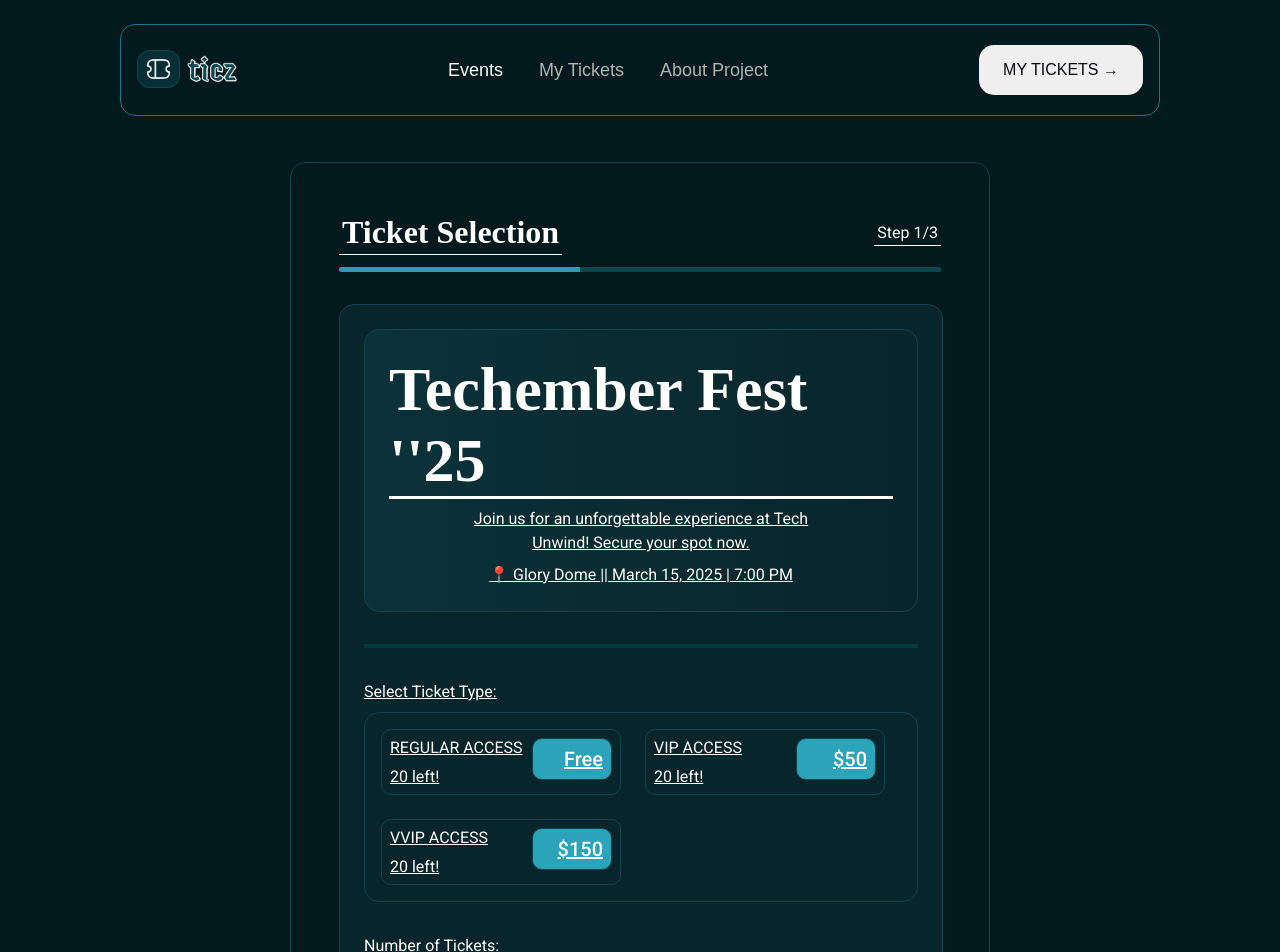
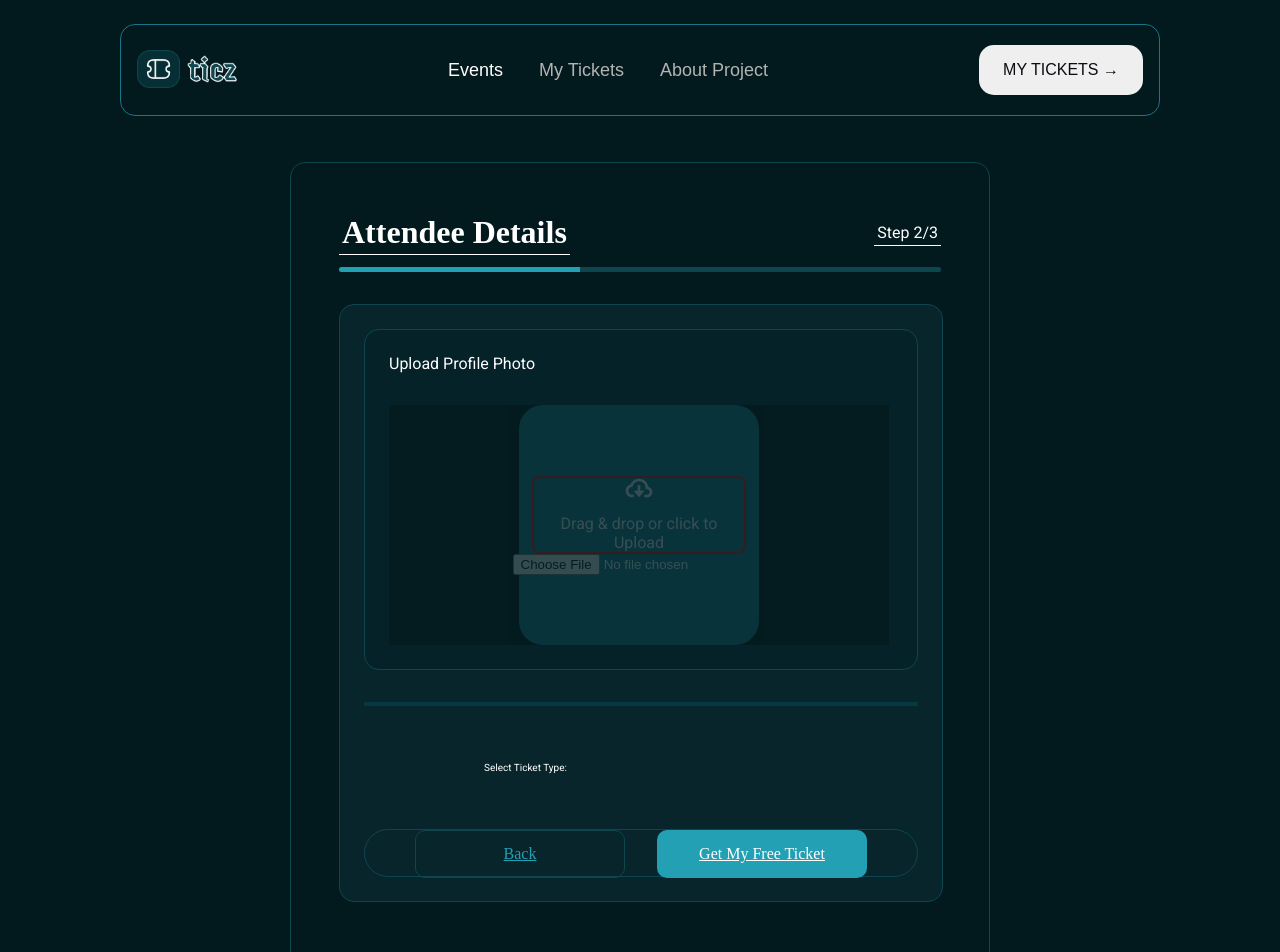
Before and after one commit to Prospertech-github/ticketGenerator, a React (Vite) app: page / in a window 1280 px wide. Shown: the top 952 px of the page. Built offline with nearby package versions, Linux system fonts and the light colour scheme; a web font is replaced by a local one.

Commit message:
Feat: Completed the design of the uplooad section

```diff
--- a/src/assets/index.js
+++ b/src/assets/index.js
@@ -1,3 +1,4 @@
 import TiczLogo from './images/ticzLogo.png'
+import UploadIcon from './images/uploadIcon.svg'
 
-export {TiczLogo}
+export {TiczLogo, UploadIcon}
--- a/src/pages/eventsPage/components/cardDetails.jsx
+++ b/src/pages/eventsPage/components/cardDetails.jsx
@@ -2,11 +2,12 @@ import React, { useState,useEffect } from "react";
 import styles from "./cardDetails.module.css";
 import { ToastContainer } from "react-toastify";
 import { StepOne } from "./stepOne";
+import { StepTwo } from "./stepTwo";
 
 let heading;
 
 const CardDetails = () => {
-  const [currentStep, setCurrentStep] = useState(1);
+  const [currentStep, setCurrentStep] = useState(2);
   const [formData, setFormData] = useState({
     fullName: "",
     email: "",
@@ -63,6 +64,9 @@ const CardDetails = () => {
           reset={resetValues}
         />
       )}
+      {currentStep === 2 && (
+        <StepTwo />
+      )}
       <ToastContainer />
     </>
   );
--- a/src/pages/eventsPage/components/cardDetails.module.css
+++ b/src/pages/eventsPage/components/cardDetails.module.css
@@ -1,84 +1,85 @@
-.cardHeading{
+.cardHeading {
   display: flex;
   flex-direction: column;
   gap: 1.2rem;
 }
-.headingText{
+.headingText {
   display: flex;
   justify-content: space-between;
   align-items: center;
 }
-.cardHeading h3{
+.cardHeading h3 {
   font-size: 3.2rem;
   font-family: var(--primaryFont);
   border-bottom: 1px solid;
-    padding: .3rem;
+  padding: 0.3rem;
 }
-.cardHeading p{
+.cardHeading p {
   font-size: 1.6rem;
   border-bottom: 1px solid;
-    padding: .3rem;
+  padding: 0.3rem;
 }
 
-.line{
+.line {
   height: 5px;
   border-radius: 5px;
-    background: linear-gradient(to right, #24A0B5 40%, #0E464F 40%);
+  background: linear-gradient(to right, #24a0b5 40%, #0e464f 40%);
 }
 
-.stepLine{
+.stepLine {
   height: 4px;
-    background-color: #07373F;
+  background-color: #07373f;
   margin: 3.2rem 0;
 }
 
 /* STEP ONE CARD */
-.stepOneCard{
+.stepOneCard {
   width: 60.4rem;
   padding: 2.4rem;
-    border: 1px solid #0E464F;
+  border: 1px solid #0e464f;
   border-radius: 15px;
   margin: 3.2rem 0 4.8rem;
-    background-color: #08252B;
+  background-color: #08252b;
 }
 
-.eventDetails{
-    border: 1px solid #0E464F;
+.eventDetails {
+  border: 1px solid #0e464f;
   border-radius: 15px;
-    background: linear-gradient(to right, #24A0B51A, #24A0B500);
+  background: linear-gradient(to right, #24a0b51a, #24a0b500);
   display: flex;
   flex-direction: column;
   align-items: center;
   justify-content: center;
-    gap: .8rem;
+  gap: 0.8rem;
   padding: 2.4rem;
 }
-.eventDetails > h2{
+.eventDetails > h2 {
   font-family: var(--tertiaryFont);
   font-size: 6.2rem;
   border-bottom: 3px solid #fff;
 }
-.eventDetails > p{
+.eventDetails > p {
   font-size: 1.6rem;
   text-decoration: underline;
   text-align: center;
   width: 70%;
   line-height: 1.5;
 }
-.ticketType{
+.ticketType {
   display: flex;
   flex-direction: column;
   padding: 0;
-    gap: .8rem;
+  gap: 0.8rem;
   width: 100%;
 }
-.ticketType > p, .ticketNum > p{
+.ticketType > p,
+.ticketNum > p {
   font-size: 1.6rem;
   line-height: 1.5;
   text-decoration: underline;
 }
-.typeSelection{
-    border: 1px solid #0E464F;
+.typeSelection {
+  border: 1px solid #0e464f;
   border-radius: 15px;
   padding: 1.6rem;
   display: flex;
@@ -86,67 +87,68 @@
   gap: 2.4rem;
 }
 
-.ticketSelect{
-    padding: .8rem;
+.ticketSelect {
+  padding: 0.8rem;
   display: flex;
   justify-content: space-between;
   align-items: flex-start;
-    gap: .8rem;
+  gap: 0.8rem;
   width: 24rem;
-    border: 1px solid #0E464F;
+  border: 1px solid #0e464f;
   border-radius: 10px;
   cursor: pointer;
 }
-.ticketDetails{
+.ticketDetails {
   display: flex;
   flex-direction: column;
   gap: 1rem;
 }
-.ticketDetails > h3, .ticketDetails > p{
+.ticketDetails > h3,
+.ticketDetails > p {
   font-size: 1.6rem;
   font-weight: 400;
   text-decoration: underline;
 }
-.ticketPrice{
-    border: 1px solid #0E464F;
+.ticketPrice {
+  border: 1px solid #0e464f;
   border-radius: 10px;
-    background-color: #2BA4B9;
+  background-color: #2ba4b9;
   font-size: 2rem;
   font-weight: 500;
   text-align: right;
   text-decoration: underline;
-    padding: .8rem;
+  padding: 0.8rem;
   width: 8rem;
 }
 
-.ticketNum{
+.ticketNum {
   width: 100%;
   padding: 0;
   margin-top: 3.2rem;
   display: flex;
   flex-direction: column;
 }
-.ticketQuantity{
+.ticketQuantity {
   width: 100%;
   background: transparent;
   color: #fff;
   font-size: 1.6rem;
   padding: 1.2rem;
   padding-right: 2rem;
-    margin: .8rem 0;
-    border: 1px solid #0E464F;
+  margin: 0.8rem 0;
+  border: 1px solid #0e464f;
   border-radius: 10px;
 }
-.ticketQuantity > option{
+.ticketQuantity > option {
   padding-right: 4rem;
 }
-.ticketQuantity:focus{
+.ticketQuantity:focus {
   outline: none;
 }
 
-.btnDiv{
+.btnDiv {
   height: 4.8rem;
-    border: 1px solid #0E464F;
+  border: 1px solid #0e464f;
   border-radius: 24px;
   margin: 3.2rem 0 0;
   padding: 0;
--- /dev/null
+++ b/src/pages/eventsPage/components/stepTwo.jsx
@@ -0,0 +1,60 @@
+import { FormButtons } from "../../../components";
+import { toast } from "react-toastify";
+import "react-toastify/dist/ReactToastify.css";
+import styles from "./stepTwo.module.css";
+
+const StepTwo = () => {
+  return (
+    <div className={styles.stepOneCard}>
+      <div className={styles.avatarCard}>
+        <p>Upload Profile Photo</p>
+
+        <div className={styles.avatarInput}>
+          <div className={styles.uploadBox}>
+            <label htmlFor="fileUpload" className={styles.uploadLabel}>
+              <svg
+                width="28"
+                height="20"
+                viewBox="0 0 28 20"
+                fill="none"
+                xmlns="http://www.w3.org/2000/svg"
+                className={styles.uploadIcon}
+              >
+                <path
+                  d="M23.2639 8.81596C22.6812 4.22663 18.7505 0.666626 14.0052 0.666626C10.3305 0.666626 7.13854 2.81463 5.68121 6.19996C2.81721 7.05596 0.671875 9.75996 0.671875 12.6666C0.671875 16.3426 3.66254 19.3333 7.33854 19.3333H8.67188V16.6666H7.33854C5.13321 16.6666 3.33854 14.872 3.33854 12.6666C3.33854 10.7946 4.93721 8.99063 6.90254 8.64529L7.67721 8.50929L7.93321 7.76529C8.87054 5.03063 11.1972 3.33329 14.0052 3.33329C17.6812 3.33329 20.6719 6.32396 20.6719 9.99996V11.3333H22.0052C23.4759 11.3333 24.6719 12.5293 24.6719 14C24.6719 15.4706 23.4759 16.6666 22.0052 16.6666H19.3385V19.3333H22.0052C24.9465 19.3333 27.3385 16.9413 27.3385 14C27.337 12.8047 26.9347 11.6444 26.196 10.7046C25.4574 9.76486 24.425 9.09987 23.2639 8.81596Z"
+                  fill="#FAFAFA"
+                />
+                <path
+                  d="M15.3385 12.6666V7.33329H12.6719V12.6666H8.67188L14.0052 19.3333L19.3385 12.6666H15.3385Z"
+                  fill="#FAFAFA"
+                />
+              </svg>
+
+              <p>Drag & drop or click to Upload</p>
+            </label>
+            <input id="fileUpload" type="file" />
+          </div>
+        </div>
+      </div>
+
+      <div className={styles.stepLine} />
+
+      <section className={styles.ticketType}>
+        <p>Select Ticket Type:</p>
+        <div className={styles.typeSelection}></div>
+      </section>
+
+      <section className={styles.btnDiv}>
+        <FormButtons
+          label="Back"
+          onClick={() => {
+            toast.info("Ticket generation cancelled");
+          }}
+        />
+        <FormButtons label="Get My Free Ticket" primary />
+      </section>
+    </div>
+  );
+};
+
+export { StepTwo };
--- /dev/null
+++ b/src/pages/eventsPage/components/stepTwo.module.css
@@ -0,0 +1,101 @@
+/* STEP TWO CARD */
+.stepOneCard {
+  width: 60.4rem;
+  padding: 2.4rem;
+  border: 1px solid #0e464f;
+  border-radius: 15px;
+  margin: 3.2rem 0 4.8rem;
+  background-color: #08252b;
+}
+
+.line {
+  height: 5px;
+  border-radius: 5px;
+  background: linear-gradient(to right, #24a0b5 40%, #0e464f 40%);
+}
+
+.stepLine {
+  height: 4px;
+  background-color: #07373f;
+  margin: 3.2rem 0;
+}
+
+.btnDiv {
+  height: 4.8rem;
+  border: 1px solid #0e464f;
+  border-radius: 24px;
+  margin: 3.2rem 0 0;
+  padding: 0;
+  display: flex;
+  justify-content: center;
+  gap: 3.2rem;
+}
+
+.avatarCard {
+  border: 1px solid #0e464f;
+  border-radius: 15px;
+  background: #052228;
+  display: flex;
+  flex-direction: column;
+  gap: 3.2rem;
+  padding: 2.4rem;
+}
+.avatarCard > p {
+  font-family: var(--secondaryFont);
+  font-size: 1.6rem;
+}
+.avatarInput {
+  background-color: #000;
+  opacity: 0.2;
+  width: 50rem;
+  height: 24rem;
+  display: flex;
+  justify-content: center;
+}
+.placeholder {
+  color: #fff;
+  font-size: 6rem;
+}
+
+.hidden-input {
+  display: none;
+}
+.uploadBox {
+  width: 24rem;
+  background-color: #197686;
+  margin: 0 auto;
+  border-radius: 24px;
+  display: flex;
+  flex-direction: column;
+  align-items: center;
+  justify-content: center;
+  color: #fff;
+  z-index: 10;
+  cursor: pointer;
+}
+.uploadLabel {
+  display: flex;
+  flex-direction: column;
+  align-items: center;
+  justify-content: center;
+  gap: 1.6rem;
+  cursor: pointer;
+  border-radius: 8px;
+  text-align: center;
+  color: #fff;
+  z-index: 10;
+  border: 2px solid red;
+}
+.uploadIcon {
+  font-size: 2rem;
+  color: #fff;
+}
+.uploadLabel > p {
+  color: #fafafa !important;
+  font-size: 1.6rem;
+  width: 85%;
+  text-align: center;
+}
+#fileUpload {
+  display: none;
+}
```
Also changed, not shown: src/assets/images/uploadIcon.svg (added). Lines whose indentation alone changed are shown as unchanged.
